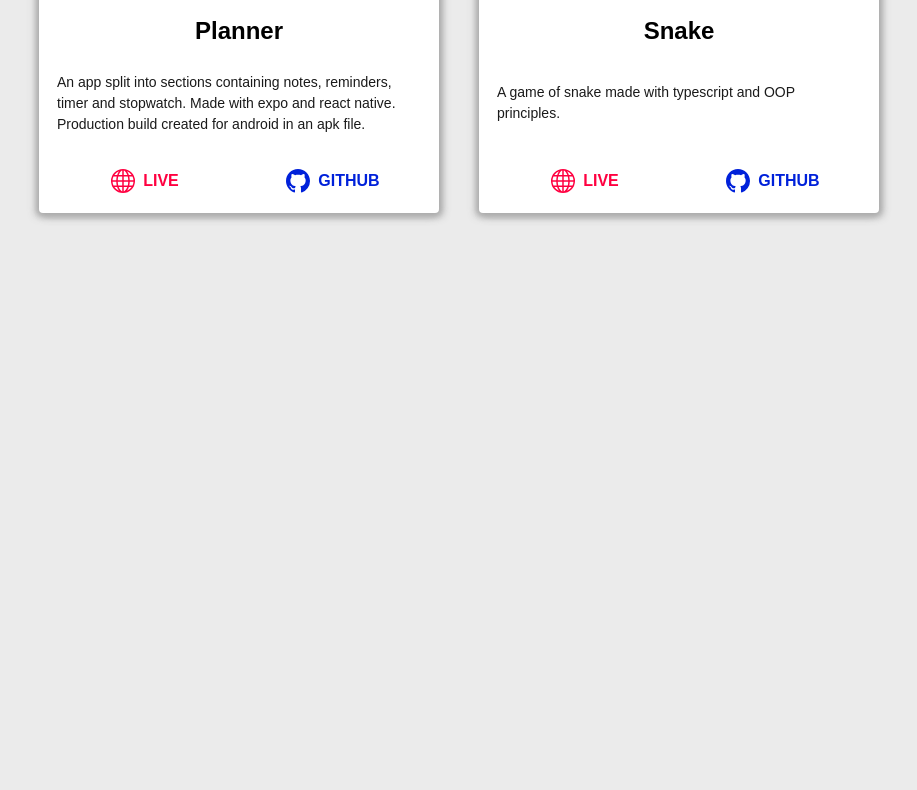
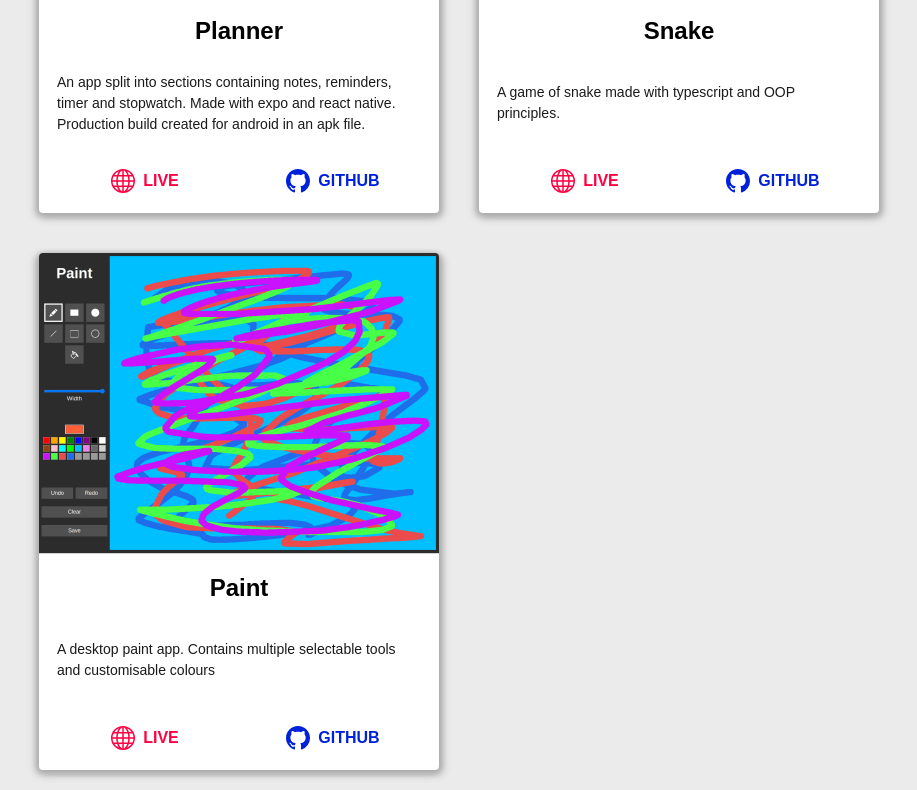
Before and after one commit to cjsellwood/website, a website: page index.html in a window 1280 px wide. Shown: the part 10350-11140 px from the top of the page, without its empty margins (181-1098 px from the left). Before the commit the page ends 10583 px from the top, so only its background shows below. Drawn offline with Linux system fonts and the light colour scheme.

Commit message:
Added paint

```diff
--- a/index.html
+++ b/index.html
@@ -1718,6 +1718,51 @@
         </div>
       </section>
 
+      <section class="project-container">
+        <div class="project-image">
+          <img
+            src="images/Paint.png"
+            alt=""
+          />
+        </div>
+        <div class="project-text">
+          <h2 class="project-title">Paint</h2>
+          <div class="project-description">
+            <p>A desktop paint app. Contains multiple selectable tools and customisable colours</p>
+          </div>
+          <div class="project-links">
+            <a href="https://cjsellwood.github.io/paint">
+              <svg
+                xmlns="http://www.w3.org/2000/svg"
+                width="16"
+                height="16"
+                fill="currentColor"
+                viewBox="0 0 16 16"
+              >
+                <path
+                  d="M0 8a8 8 0 1 1 16 0A8 8 0 0 1 0 8zm7.5-6.923c-.67.204-1.335.82-1.887 1.855A7.97 7.97 0 0 0 5.145 4H7.5V1.077zM4.09 4a9.267 9.267 0 0 1 .64-1.539 6.7 6.7 0 0 1 .597-.933A7.025 7.025 0 0 0 2.255 4H4.09zm-.582 3.5c.03-.877.138-1.718.312-2.5H1.674a6.958 6.958 0 0 0-.656 2.5h2.49zM4.847 5a12.5 12.5 0 0 0-.338 2.5H7.5V5H4.847zM8.5 5v2.5h2.99a12.495 12.495 0 0 0-.337-2.5H8.5zM4.51 8.5a12.5 12.5 0 0 0 .337 2.5H7.5V8.5H4.51zm3.99 0V11h2.653c.187-.765.306-1.608.338-2.5H8.5zM5.145 12c.138.386.295.744.468 1.068.552 1.035 1.218 1.65 1.887 1.855V12H5.145zm.182 2.472a6.696 6.696 0 0 1-.597-.933A9.268 9.268 0 0 1 4.09 12H2.255a7.024 7.024 0 0 0 3.072 2.472zM3.82 11a13.652 13.652 0 0 1-.312-2.5h-2.49c.062.89.291 1.733.656 2.5H3.82zm6.853 3.472A7.024 7.024 0 0 0 13.745 12H11.91a9.27 9.27 0 0 1-.64 1.539 6.688 6.688 0 0 1-.597.933zM8.5 12v2.923c.67-.204 1.335-.82 1.887-1.855.173-.324.33-.682.468-1.068H8.5zm3.68-1h2.146c.365-.767.594-1.61.656-2.5h-2.49a13.65 13.65 0 0 1-.312 2.5zm2.802-3.5a6.959 6.959 0 0 0-.656-2.5H12.18c.174.782.282 1.623.312 2.5h2.49zM11.27 2.461c.247.464.462.98.64 1.539h1.835a7.024 7.024 0 0 0-3.072-2.472c.218.284.418.598.597.933zM10.855 4a7.966 7.966 0 0 0-.468-1.068C9.835 1.897 9.17 1.282 8.5 1.077V4h2.355z"
+                />
+              </svg>
+              <p>Live</p>
+            </a>
+            <a href="https://github.com/cjsellwood/paint">
+              <svg
+                xmlns="http://www.w3.org/2000/svg"
+                width="16"
+                height="16"
+                fill="currentColor"
+                viewBox="0 0 16 16"
+              >
+                <path
+                  d="M8 0C3.58 0 0 3.58 0 8c0 3.54 2.29 6.53 5.47 7.59.4.07.55-.17.55-.38 0-.19-.01-.82-.01-1.49-2.01.37-2.53-.49-2.69-.94-.09-.23-.48-.94-.82-1.13-.28-.15-.68-.52-.01-.53.63-.01 1.08.58 1.23.82.72 1.21 1.87.87 2.33.66.07-.52.28-.87.51-1.07-1.78-.2-3.64-.89-3.64-3.95 0-.87.31-1.59.82-2.15-.08-.2-.36-1.02.08-2.12 0 0 .67-.21 2.2.82.64-.18 1.32-.27 2-.27.68 0 1.36.09 2 .27 1.53-1.04 2.2-.82 2.2-.82.44 1.1.16 1.92.08 2.12.51.56.82 1.27.82 2.15 0 3.07-1.87 3.75-3.65 3.95.29.25.54.73.54 1.48 0 1.07-.01 1.93-.01 2.2 0 .21.15.46.55.38A8.012 8.012 0 0 0 16 8c0-4.42-3.58-8-8-8z"
+                />
+              </svg>
+              <p>Github</p>
+            </a>
+          </div>
+        </div>
+      </section>
+
     </main>
   </body>
 </html>
--- a/projects.json
+++ b/projects.json
@@ -227,6 +227,12 @@
       "description": "A game of snake made with typescript and OOP principles.",
       "live": "https://cjsellwood.github.io/snake/",
       "github": "https://github.com/cjsellwood/snake"
+    },
+    {
+      "name": "Paint",
+      "description": "A desktop paint app. Contains multiple selectable tools and customisable colours",
+      "live": "https://cjsellwood.github.io/paint",
+      "github": "https://github.com/cjsellwood/paint"
     }
   ]
 }
```
Also changed, not shown: images/Paint.png (added).
